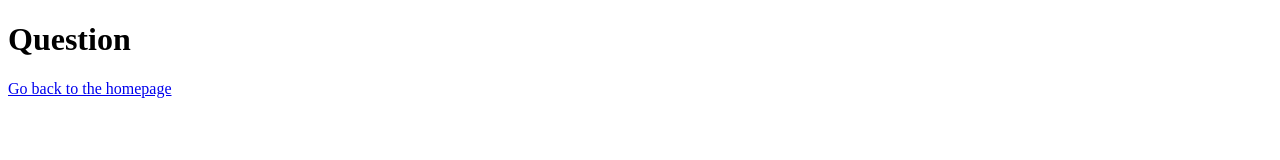
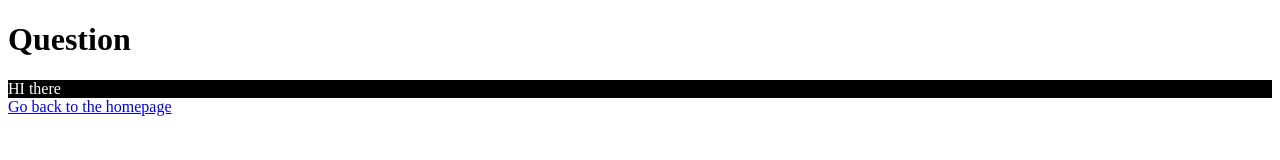
Before and after one commit to kaotu/helloworld-ask, a Gatsby site: page /page-2 in a window 1280 px wide. Built offline with nearby package versions, Linux system fonts and the light colour scheme; Gatsby itself is replaced by a stand-in of ours.

Commit message:
[ADD] styled-components

```diff
--- a/src/pages/page-2.js
+++ b/src/pages/page-2.js
@@ -1,10 +1,18 @@
 import React from "react"
 import Link from "gatsby-link"
+import styled from "styled-components"
+
+const Ans = styled.div`
+  height: 10%;
+  width: 100%;
+  color: #fff;
+  background-color: #000;
+`
 
 const SecondPage = () => (
   <div>
     <h1>Question</h1>
-    <div />
+    <Ans>HI there</Ans>
     <Link to="/">Go back to the homepage</Link>
   </div>
 )
```
Also changed, not shown: package.json (+6 -3 lines), 2 other files.
